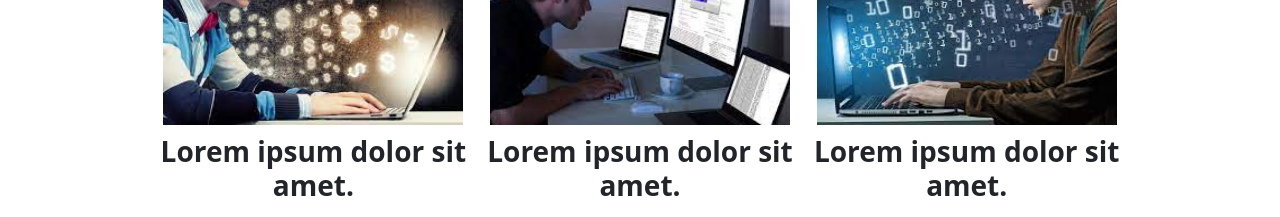
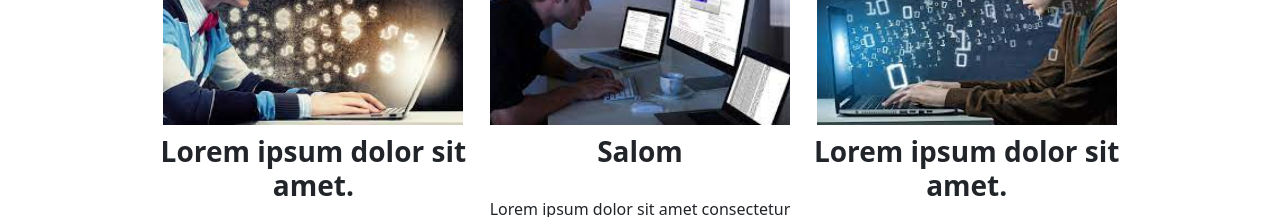
Before and after one commit to Dostonrajabov/vazifa-, a plain HTML site: page index.html in a window 1280 px wide. Shown: the part 4340-4557 px from the top of the page. Drawn offline with nearby package versions, Linux system fonts and the light colour scheme.

Commit message:
yangi div

```diff
--- a/index.html
+++ b/index.html
@@ -155,7 +155,7 @@
             </div>
             <div class="k21">
                 <img src="42.jfif" alt="">
-                <h3>Lorem ipsum dolor sit amet.</h3>
+                <h3>Salom</h3>
                 <p>
                     Lorem ipsum dolor sit amet consectetur adipisicing elit. Molestias, itaque elit. Molestias, itaque Molestias, itaque elit.
                 </p>
```
